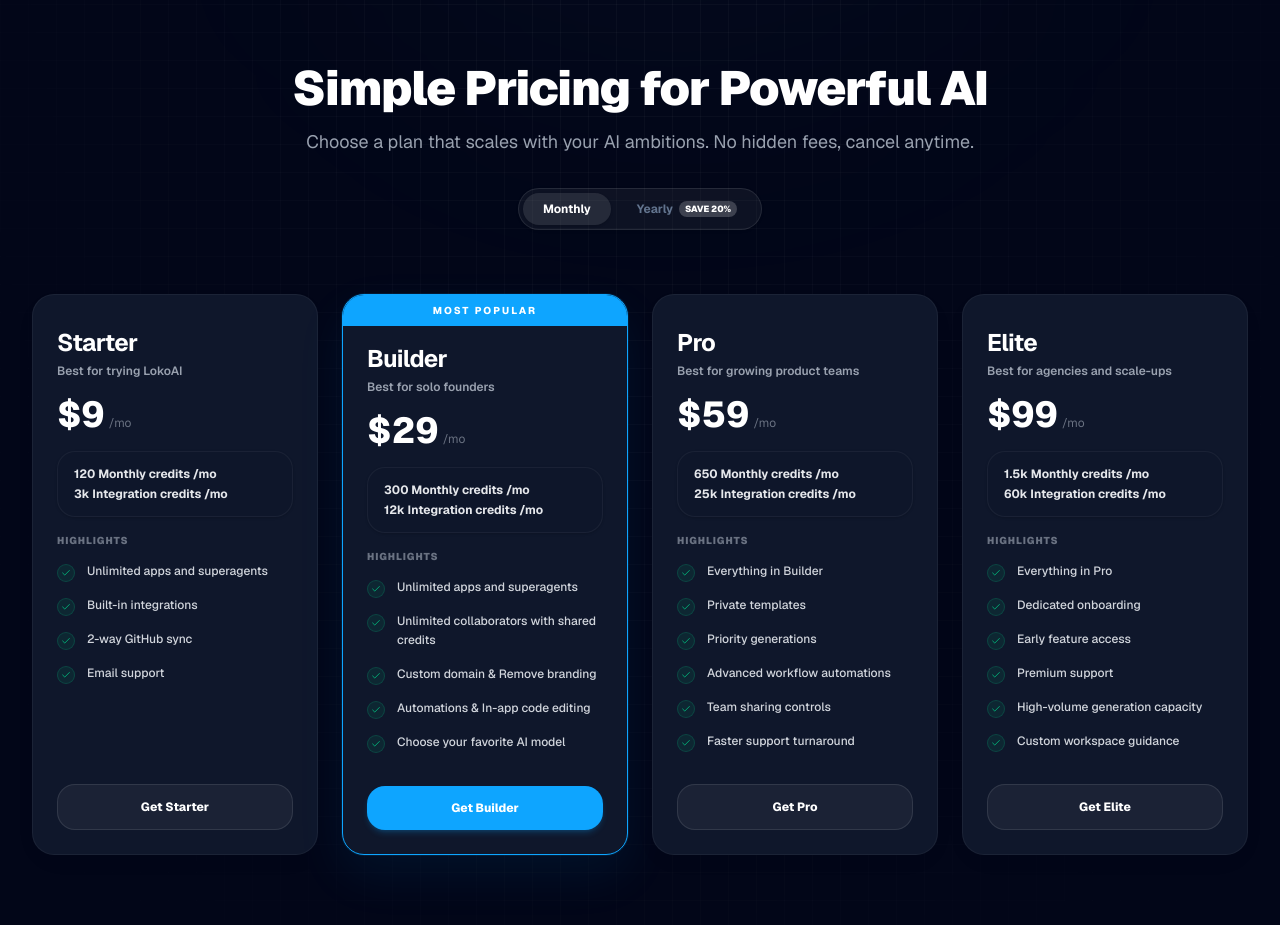
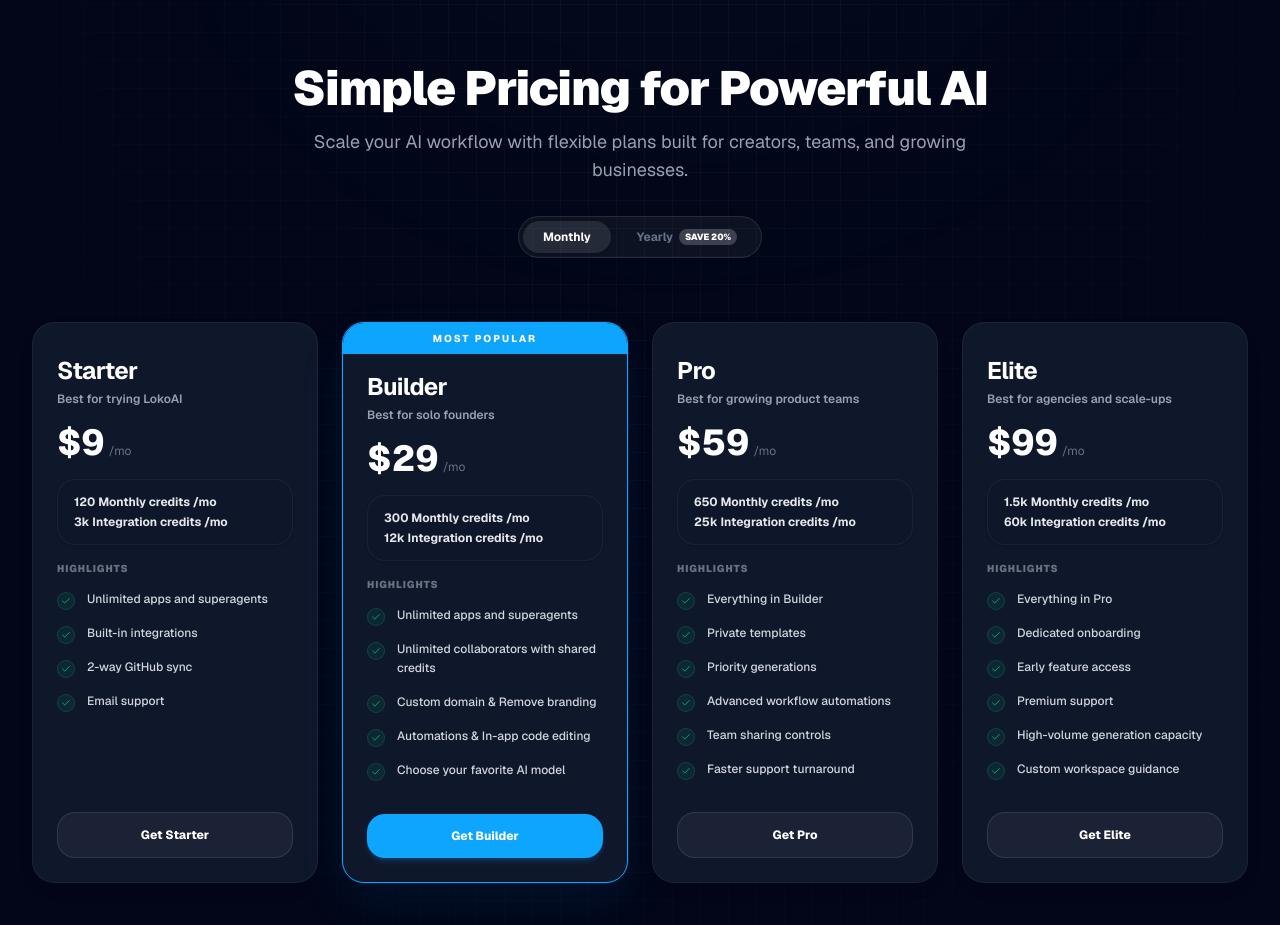
Before and after one commit to cognio-labs/base-nova, a Next.js app: page / in a window 1280 px wide. Shown: the part 2960-3885 px from the top of the page. Built offline with nearby package versions, Linux system fonts and the light colour scheme; no server answers.

Commit message:
feat: implement landing page layout with custom brand icons and client showcase section

```diff
--- a/src/app/page.tsx
+++ b/src/app/page.tsx
@@ -639,7 +639,7 @@ export default function Home() {
             Simple Pricing for Powerful AI
           </h2>
           <p className="mx-auto max-w-2xl text-slate-500 dark:text-gray-400 text-base sm:text-lg mb-8">
-            Choose a plan that scales with your AI ambitions. No hidden fees, cancel anytime.
+            Scale your AI workflow with flexible plans built for creators, teams, and growing businesses.
           </p>
 
           {/* Toggle billing plan */}
```
